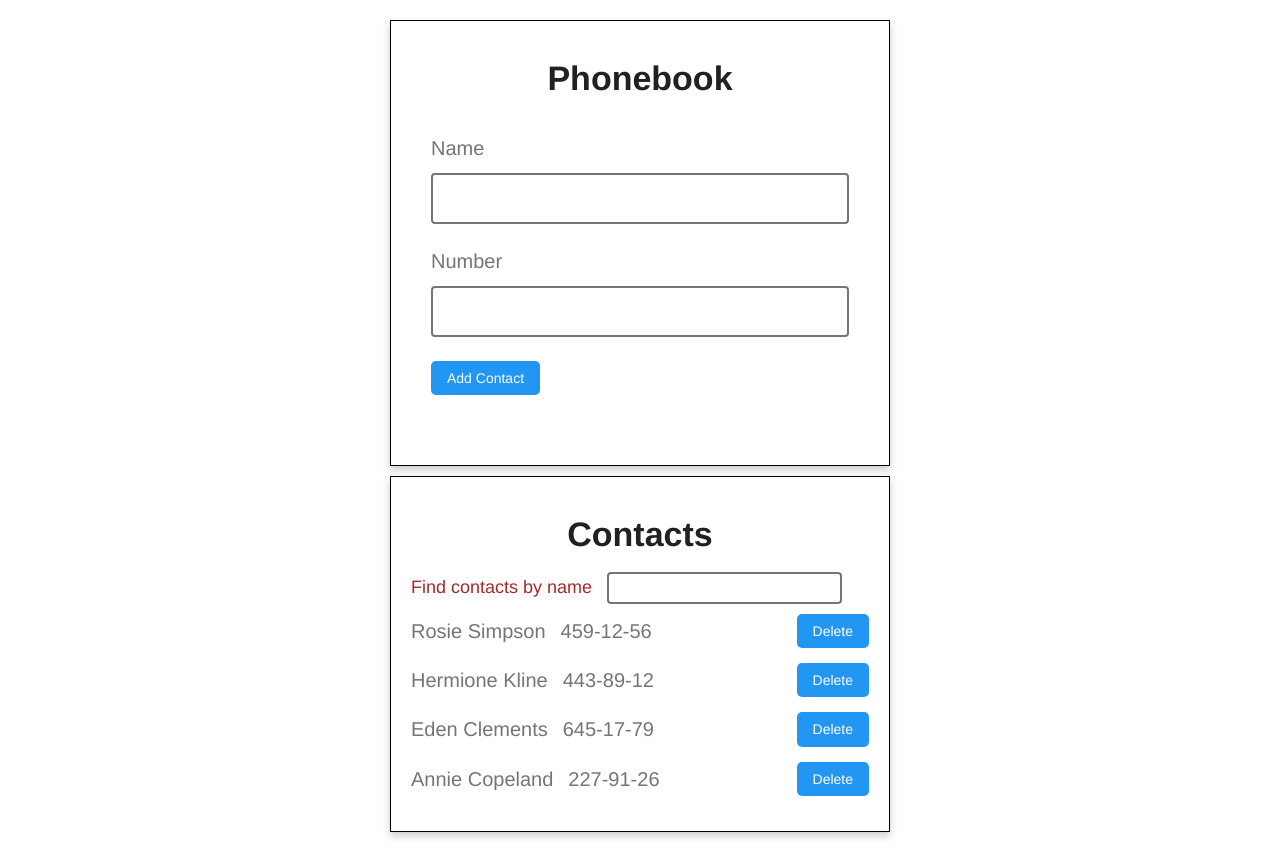
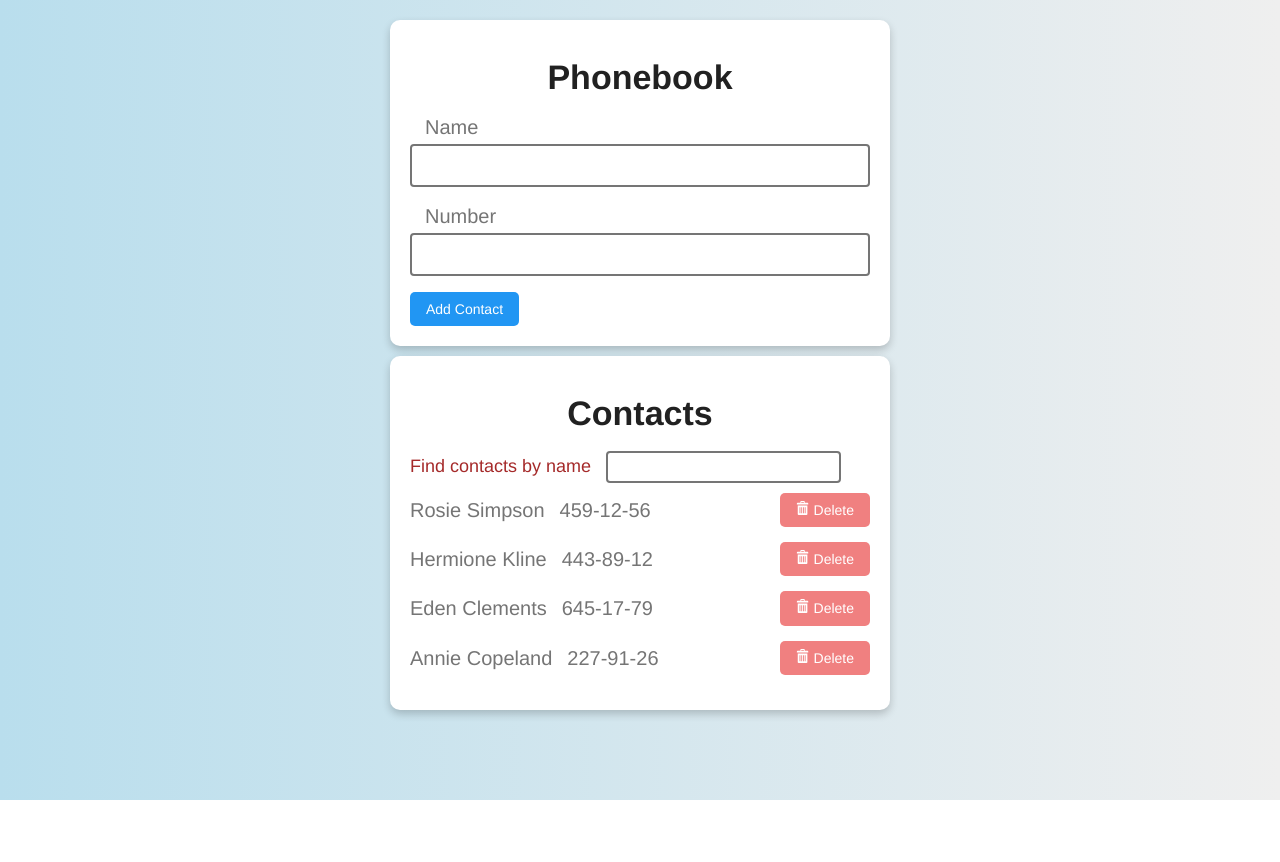
Before and after one commit to Aninok92/goit-react-hw-03-phonebook, a React app: page / in a window 1280 px wide. After the commit the page ends 800 px from the top, so only its background shows below. Built offline with nearby package versions, Linux system fonts and the light colour scheme.

Commit message:
добавляет компонент Button и компонет ContactItem

```diff
--- a/package.json
+++ b/package.json
@@ -13,6 +13,7 @@
     "prop-types": "^15.7.2",
     "react": "^17.0.2",
     "react-dom": "^17.0.2",
+    "react-icons": "^4.2.0",
     "react-scripts": "4.0.3",
     "shortid": "^2.2.16",
     "web-vitals": "^1.1.2"
--- a/src/components/App/App.js
+++ b/src/components/App/App.js
@@ -34,9 +34,6 @@ class App extends Component {
     if (nextContacts !== prevContacts) {
       localStorage.setItem("contact", JSON.stringify(nextContacts));
     }
-
-    console.log(nextContacts);
-    console.log(prevContacts);
   }
 
   addContact = ({ name, number }) => {
--- /dev/null
+++ b/src/components/Button/ButtonTypeButton.js
@@ -0,0 +1,20 @@
+import PropTypes from "prop-types";
+import s from "./ButtonTypeButton.module.scss";
+
+const Button = ({ children, onClick }) => (
+  <button type="button" className={s.button} onClick={onClick}>
+    {children}
+  </button>
+);
+
+Button.defaultProps = {
+  onClick: () => null,
+  children: null,
+};
+
+Button.propTypes = {
+  onClick: PropTypes.func,
+  children: PropTypes.node,
+};
+
+export default Button;
--- /dev/null
+++ b/src/components/Button/ButtonTypeButton.module.scss
@@ -0,0 +1,16 @@
+.button {
+  border-radius: 5px;
+  background: #f08080;
+  color: var(--primary-white-color);
+  padding: 8px 16px;
+  font-size: 14px;
+  transition: all var(--transition-duration) var(--transition-timing-function);
+
+  &:hover {
+    background: #e9967a;
+  }
+
+  &:focus {
+    box-shadow: 0 0 0 4px #cbd6ee;
+  }
+}
--- a/src/components/ContactForm/ContactForm.module.scss
+++ b/src/components/ContactForm/ContactForm.module.scss
@@ -1,10 +1,6 @@
 @import "styles/shared.module.scss";
 @import "styles/button.module.scss";
 
-.form {
-  padding: 20px;
-  margin-bottom: 30px;
-}
 .label {
   display: flex;
   flex-direction: column;
@@ -15,15 +11,15 @@
   font-size: 20px;
   font-weight: 400;
   color: var(--secondary-text-color);
-  margin-right: 15px;
+  margin-left: 15px;
   margin-bottom: 4px;
 }
 
 .input {
   font-size: 20px;
   width: 100%;
-  padding: 12px 20px;
-  margin: 8px 0;
+  padding: 8px 20px;
+  // margin: 8px 0;
   box-sizing: border-box;
   border: 2px solid var(--secondary-text-color);
   border-radius: 4px;
--- /dev/null
+++ b/src/components/ContactItem/ContactItem.js
@@ -0,0 +1,16 @@
+import PropTypes from "prop-types";
+import s from "./ContactItem.module.scss";
+
+const ContactItem = ({ name, number }) => (
+  <div className={s.wrapper}>
+    <p className={s.contact}>{name}</p>
+    <p className={s.contact}>{number}</p>
+  </div>
+);
+
+ContactItem.propTypes = {
+  number: PropTypes.string.isRequired,
+  name: PropTypes.string.isRequired,
+};
+
+export default ContactItem;
--- /dev/null
+++ b/src/components/ContactItem/ContactItem.module.scss
@@ -0,0 +1,13 @@
+@import "styles/shared.module.scss";
+
+.wrapper {
+  display: flex;
+  justify-content: flex-start;
+}
+
+.contact {
+  font-size: 20px;
+  font-weight: 400;
+  color: var(--secondary-text-color);
+  margin-right: 15px;
+}
--- a/src/components/ContactList/ContactList.js
+++ b/src/components/ContactList/ContactList.js
@@ -1,22 +1,17 @@
 import PropTypes from "prop-types";
+import Button from "../Button/ButtonTypeButton";
+import ContactItem from "../ContactItem/ContactItem";
+import { ImBin } from "react-icons/im";
 import s from "./ContactList.module.scss";
 
 const ContactList = ({ contacts, onDeleteContact }) => (
   <ul className={s.list}>
     {contacts.map(({ id, name, number }) => (
       <li className={s.item} key={id}>
-        <div className={s.wrapper}>
-          <p className={s.contact}>{name}</p>
-          <p className={s.contact}>{number}</p>
-        </div>
-
-        <button
-          className={s.button}
-          type="button"
-          onClick={() => onDeleteContact(name)}
-        >
-          Delete
-        </button>
+        <ContactItem name={name} number={number} />
+        <Button onClick={() => onDeleteContact(name)}>
+          <ImBin /> Delete
+        </Button>
       </li>
     ))}
   </ul>
--- a/src/components/ContactList/ContactList.module.scss
+++ b/src/components/ContactList/ContactList.module.scss
@@ -1,5 +1,4 @@
 @import "styles/shared.module.scss";
-@import "styles/button.module.scss";
 
 .item {
   display: flex;
@@ -7,15 +6,3 @@
   align-items: center;
   margin-bottom: 15px;
 }
-
-.wrapper {
-  display: flex;
-  justify-content: flex-start;
-}
-
-.contact {
-  font-size: 20px;
-  font-weight: 400;
-  color: var(--secondary-text-color);
-  margin-right: 15px;
-}
--- a/src/components/Section/Section.module.scss
+++ b/src/components/Section/Section.module.scss
@@ -1,10 +1,10 @@
 .section {
   width: 500px;
   margin: 0 auto 10px;
-  border: 1px solid var(--black-color);
   box-shadow: 0 4px 8px 0 rgba(0, 0, 0, 0.2);
   padding: 20px;
-  background: var(--linear-gradient);
+  background: var(--primary-white-color);
+  border-radius: 10px;
 }
 
 .title {
--- a/src/styles/base.module.scss
+++ b/src/styles/base.module.scss
@@ -1,7 +1,7 @@
 body {
   margin: 0;
   padding: 20px;
-  background-color: #fff;
+  background: linear-gradient(90deg, #b9deed, #efefef);
   color: #2a2a2a;
   line-height: 1.3;
   font-family: "Helvetica Neue", -apple-system, BlinkMacSystemFont, "Segoe UI",
```
Also changed, not shown: 1 other file.
